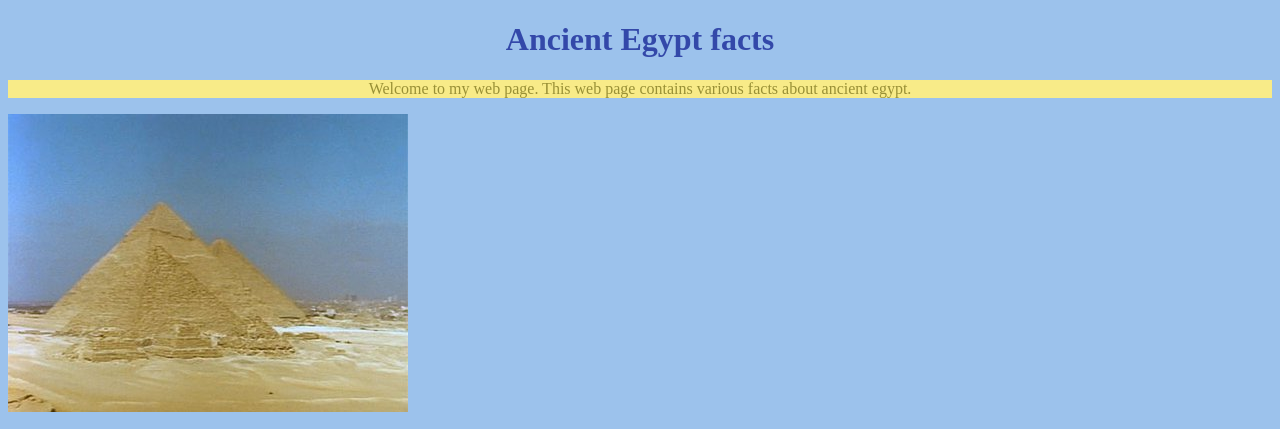
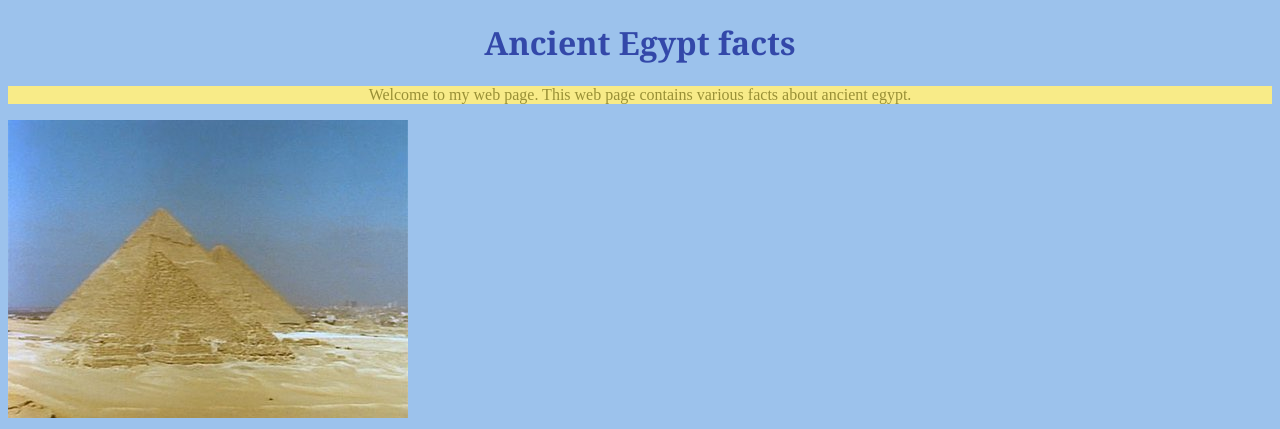
Before and after one commit to Creynoso7/webpage, a plain HTML site: page index.html in a window 1280 px wide. Shown: the top 429 px of the page. Drawn offline with Linux system fonts and the light colour scheme.

Commit message:
Update style.css

```diff
--- a/style.css
+++ b/style.css
@@ -1,10 +1,11 @@
-body {
+body, h1{
   background-color: #9CC2EC;
 }
 
 h1{
 color: #3348A9;
 text-align: center;
+font-family: Georgia, serif
 
 }
 p{
```
